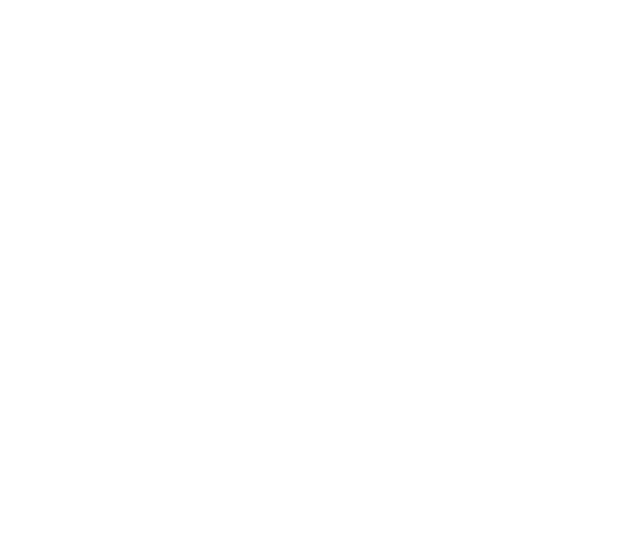
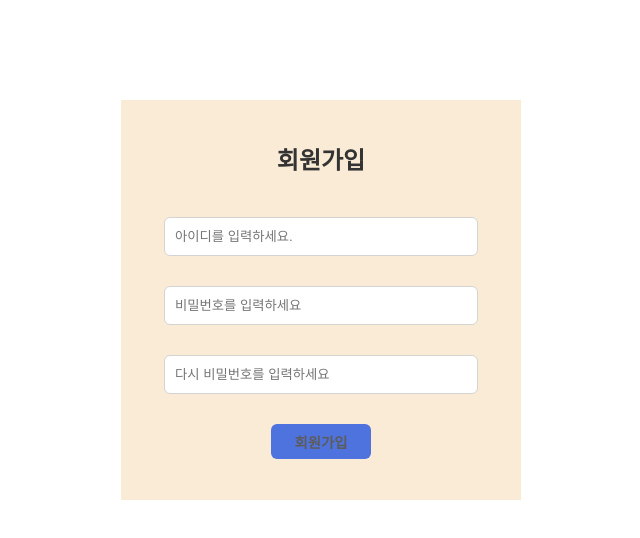
Before and after one commit to infreeJ/my-board, a React (Vite) app in the folder frontend/: page /join in a window 1280 px wide. Before the commit this address had no page. Shown: the top 538 px of the page, without its empty margins (319-959 px from the left). Built offline with nearby package versions, Linux system fonts and the light colour scheme.

Commit message:
회원가입 html  추가

```diff
--- a/frontend/src/App.tsx
+++ b/frontend/src/App.tsx
@@ -2,6 +2,7 @@
 import LoginPage from './pages/LoginPage';
 import PostPage from './pages/PostPage';
 import PostView from './pages/PostView';
+import JoinPage from './pages/JoinPage';
 
 
 import './App.css'
@@ -14,6 +15,7 @@
       <Routes>
         <Route path="/" element={<Navigate to="/login" />} />
         <Route path='/login' element={<LoginPage />} />
+        <Route path='/join' element={<JoinPage/>} />
         <Route path='/post/page/:page' element={<PostPage />} />
         <Route path='/post/:id' element={<PostView />} />
       </Routes>
--- /dev/null
+++ b/frontend/src/pages/JoinPage.tsx
@@ -0,0 +1,24 @@
+import { useState } from "react"
+
+
+function JoinPage() {
+
+
+
+
+  return (
+    <>
+      <div className="loginTab">
+        <span className='logo'>회원가입</span>
+        <form>
+          <input className="idInput" type="text" placeholder="아이디를 입력하세요."/>
+          <input className="pwInput" type="password" placeholder="비밀번호를 입력하세요"/>
+          <input className="pwInput" type="password" placeholder="다시 비밀번호를 입력하세요"/>
+          <button className="joinBtn">회원가입</button>
+        </form>
+      </div>
+    </>
+
+  )
+}
+export default JoinPage
--- a/frontend/src/pages/LoginPage.tsx
+++ b/frontend/src/pages/LoginPage.tsx
@@ -25,8 +25,6 @@
       const result = await response.json();
       console.log("서버 응답:", result);
 
-
-
       if (result.success) {
         alert("로그인 성공!")
         nav(`/post/page/1`)
@@ -48,7 +46,7 @@
           <input className="pwInput" type="password" placeholder="비밀번호를 입력하세요" value={password} onChange={(e) => setPassword(e.target.value)} />
           <button type="submit" className="loginBtn">로그인</button>
         </form>
-        <button className="joinBtn">회원가입</button>
+        <button className="joinBtn" onClick={() => {nav("/join")}}>회원가입</button>
       </div>
     </>
   )
```
Also changed, not shown: 2 other files (tests, documents, lock files or other folders).
